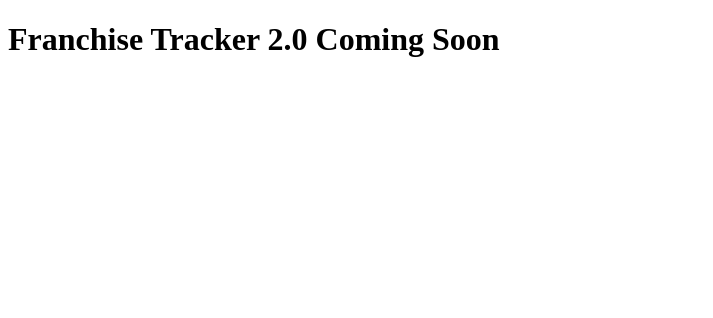
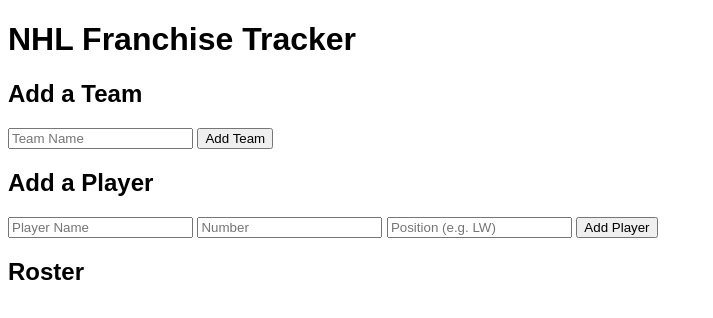
Before and after one commit to silva2940/nhl-franchise-tracker, a plain HTML site: page index.html in a window 1280 px wide. Shown: the whole page, without its empty margins (0-713 px from the left). Drawn offline with Linux system fonts and the light colour scheme.

Commit message:
Update index.html

```diff
--- a/index.html
+++ b/index.html
@@ -1 +1,31 @@
-<!DOCTYPE html><html><head><title>Franchise Tracker</title></head><body><h1>Franchise Tracker 2.0 Coming Soon</h1></body></html>
+<!DOCTYPE html>
+<html>
+<head>
+  <title>NHL Franchise Tracker</title>
+  <link rel="stylesheet" href="style.css">
+</head>
+<body>
+  <h1>NHL Franchise Tracker</h1>
+
+  <section>
+    <h2>Add a Team</h2>
+    <input type="text" id="teamName" placeholder="Team Name">
+    <button onclick="addTeam()">Add Team</button>
+  </section>
+
+  <section>
+    <h2>Add a Player</h2>
+    <input type="text" id="playerName" placeholder="Player Name">
+    <input type="text" id="playerNumber" placeholder="Number">
+    <input type="text" id="playerPosition" placeholder="Position (e.g. LW)">
+    <button onclick="addPlayer()">Add Player</button>
+  </section>
+
+  <section>
+    <h2>Roster</h2>
+    <ul id="rosterList"></ul>
+  </section>
+
+  <script src="app.js"></script>
+</body>
+</html>
```
